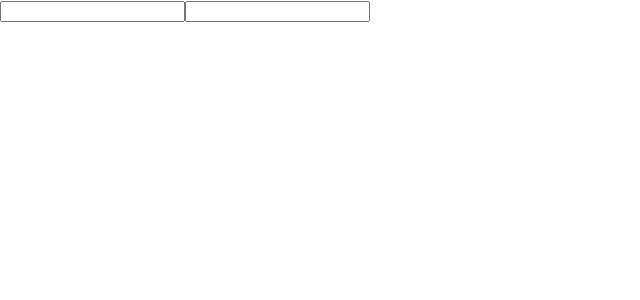
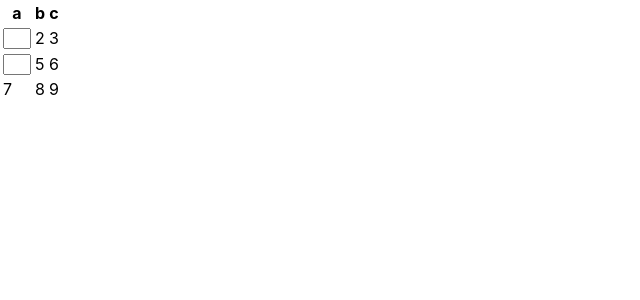
Before and after one commit to hf-since2021/seats_app, a React (Create React App) app in the folder sheets-web/: page / in a window 1280 px wide. Shown: the top 300 px of the page, without its empty margins (0-640 px from the left). Built offline with nearby package versions, Linux system fonts and the light colour scheme.

Commit message:
table+inputの練習

```diff
--- a/sheets-web/src/App.js
+++ b/sheets-web/src/App.js
@@ -1,8 +1,31 @@
 const App = () => {
   return (
-    <>
-      <input></input>
-    </>
+    <table>
+      <thead>
+        <tr>
+          <th>a</th>
+          <th>b</th>
+          <th>c</th>
+        </tr>
+      </thead>
+      <tbody>
+        <tr>
+          <td><input style={{width: 20}}></input></td>
+          <td>2</td>
+          <td>3</td>
+        </tr>
+        <tr>
+          <td><input style={{width: "20px"}}></input></td>
+          <td>5</td>
+          <td>6</td>
+        </tr>
+        <tr>
+          <td>7</td>
+          <td>8</td>
+          <td>9</td>
+        </tr>
+      </tbody>
+    </table>
   );
 }
 
--- a/sheets-web/src/index.js
+++ b/sheets-web/src/index.js
@@ -8,7 +8,6 @@ const root = ReactDOM.createRoot(document.getElementById('root'));
 root.render(
   <React.StrictMode>
     <App />
-    <App />
   </React.StrictMode>
 );
 
```
